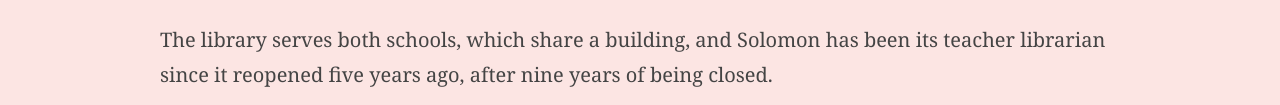
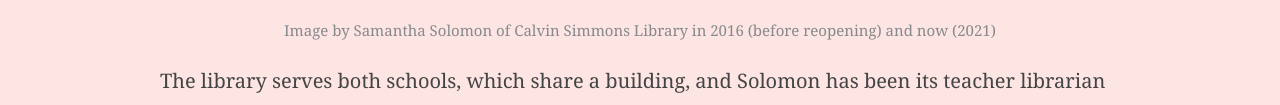
Before and after one commit to jiyuntsai/jiyuntsai.github.io, a plain HTML site: page project-ousd-library-closure/index.html in a window 1280 px wide. Shown: the part 804-909 px from the top of the page. Drawn offline with Linux system fonts and the light colour scheme.

Commit message:
update ousd story

```diff
--- a/project-ousd-library-closure/index.html
+++ b/project-ousd-library-closure/index.html
@@ -27,6 +27,7 @@
                     <p>Every day Samantha Solomon opens the Calvin Simmons Library to students at United Success Academy and Life Academy in Oakland. She greets each child by name as they file in during their lunch breaks to read, play games, do homework or converse with each other.</p>
 
                     <iframe frameborder="0" class="juxtapose" width="100%" height="330px" margin="0" src="https://cdn.knightlab.com/libs/juxtapose/latest/embed/index.html?uid=82a00852-cf5b-11ec-b5bb-6595d9b17862"></iframe>
+                    <p id="map">Image by Samantha Solomon of Calvin Simmons Library in 2016 (before reopening) and now (2021)</p>
 
                     <p>The library serves both schools, which share a building, and Solomon has been its teacher librarian since it reopened five years ago, after nine years of being closed.</p>
                 </div>
```
Also changed, not shown: 1 other file.
